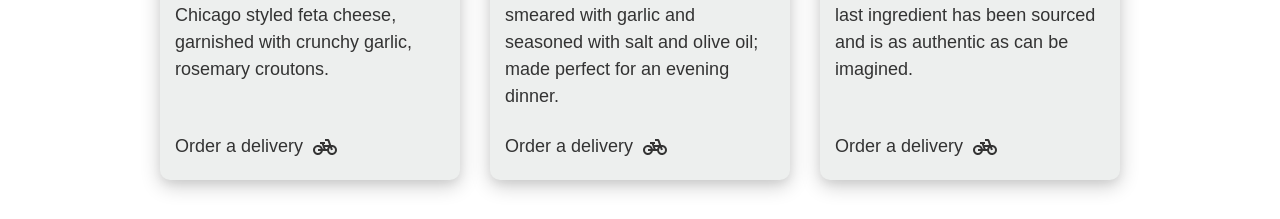
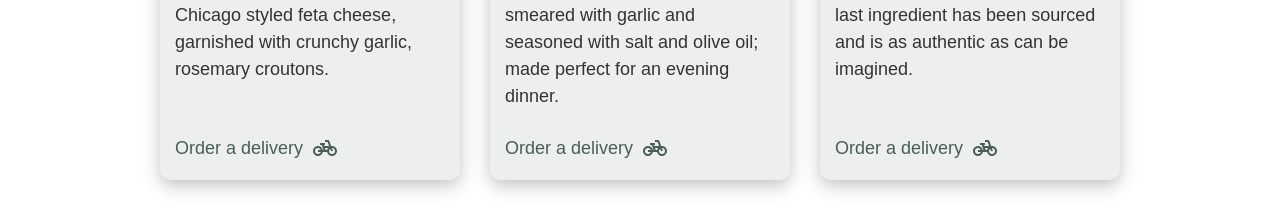
Before and after one commit to ShihaMohan235/little-lemon-app, a React (Create React App) app: page / in a window 1280 px wide. Shown: the part 1060-1279 px from the top of the page. Built offline with nearby package versions, Linux system fonts and the light colour scheme.

Commit message:
added css

```diff
--- a/src/components/SpecialsCard.js
+++ b/src/components/SpecialsCard.js
@@ -39,8 +39,8 @@ function SpecialsCard() {
                         <p>{menu.price}</p>
                     </div>
                     <p className="sub-article-desc">{menu.description}</p>
-                    <p className="sub-order-delivery">{menu.order}
-                        <PedalBikeOutlinedIcon style={{ marginLeft: 10 }}></PedalBikeOutlinedIcon></p>
+                    <a className="sub-order-delivery">{menu.order}
+                        <PedalBikeOutlinedIcon style={{ marginLeft: 10 }}></PedalBikeOutlinedIcon></a>
                 </div>
             </article>
         )
--- a/src/styles/section.css
+++ b/src/styles/section.css
@@ -61,12 +61,18 @@ article {
     padding-bottom: 50px;
 }
 
-.sub-order-delivery {
+a.sub-order-delivery {
     font-weight: 500;
     display: flex;
     align-items: center;
     position: absolute;
     bottom: 20px;
+    font-size: 18px;
+    color: #495e57;
+}
+
+a.sub-order-delivery:hover {
+    color: #f4ce14;
 }
 
 .special-section-heading {
```
